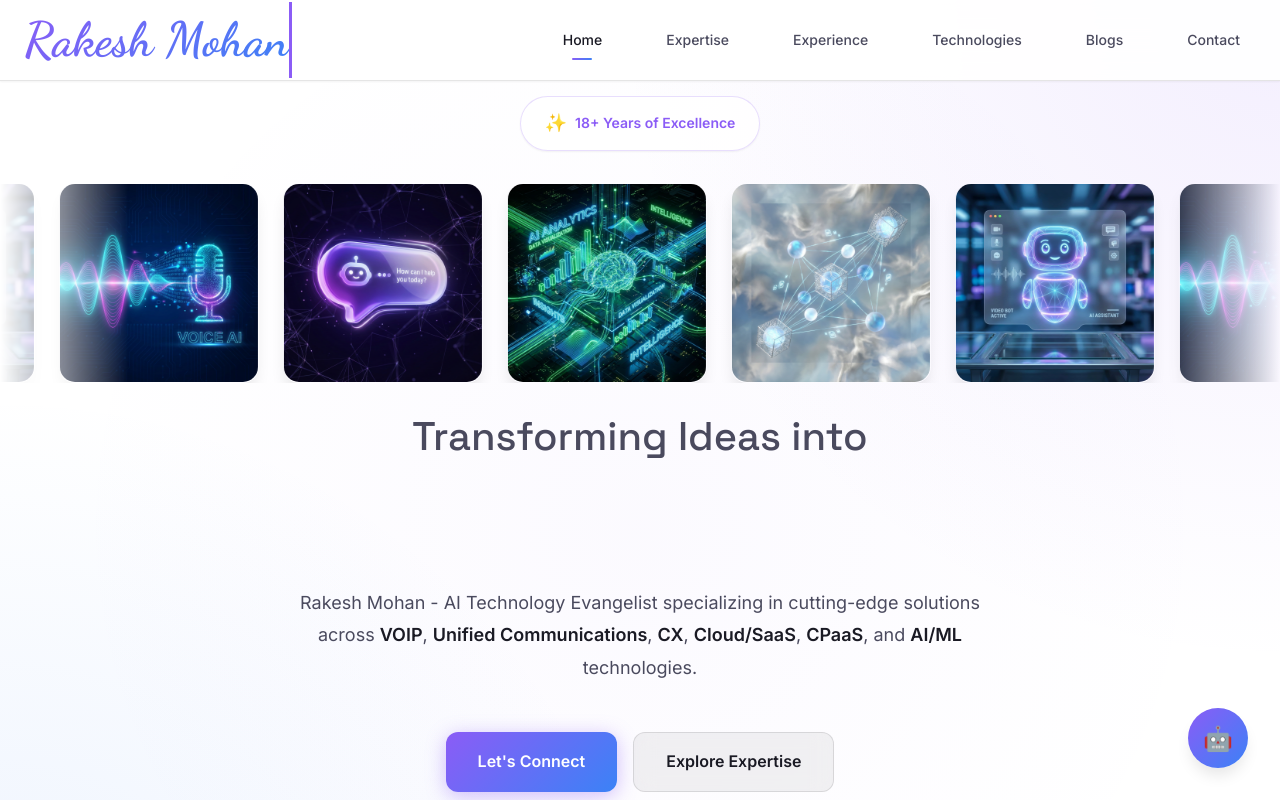
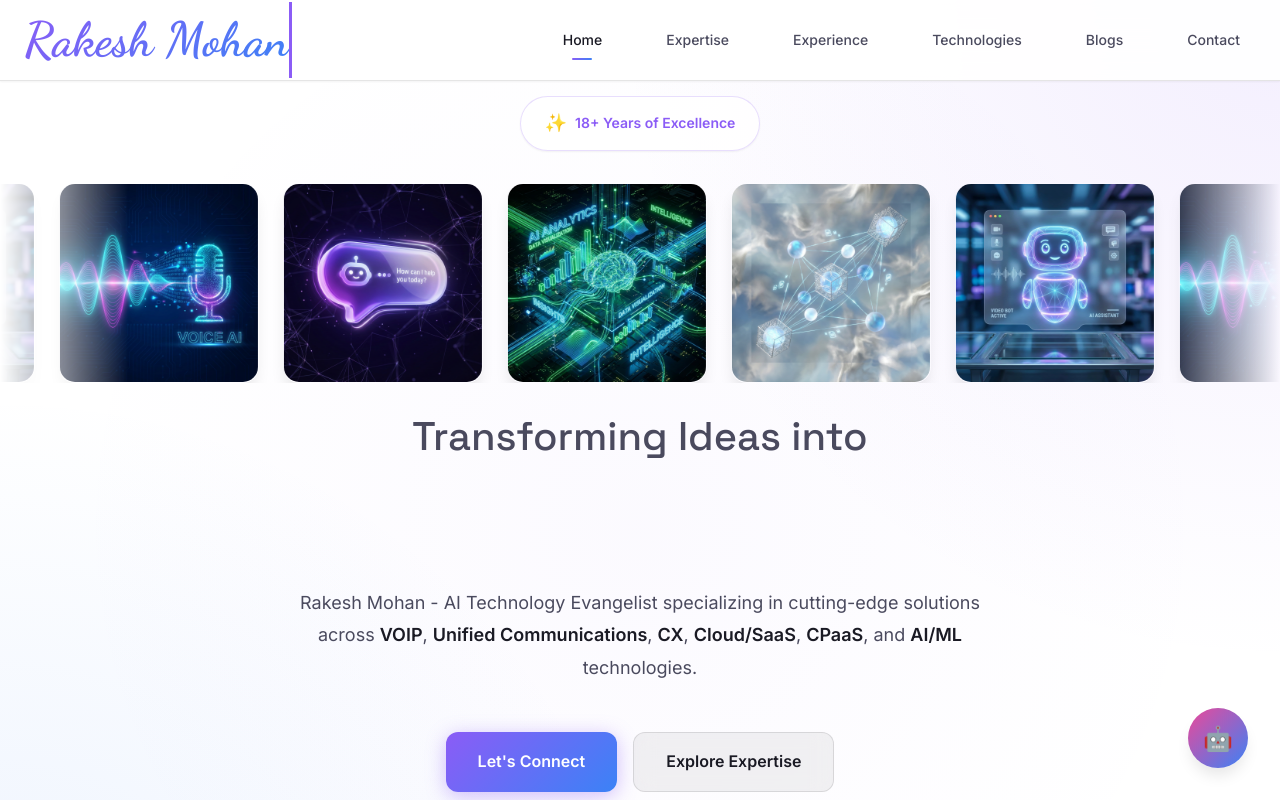
Before and after one commit to rakzzm/Rakeshwebsite, a Next.js app: page / in a window 1280 px wide. Shown: the top 800 px of the page. Built offline with nearby package versions, Linux system fonts and the light colour scheme.

Commit message:
style: update chat bot icon to pink-blue gradient theme

```diff
--- a/src/components/VideoBot/VideoBot.module.css
+++ b/src/components/VideoBot/VideoBot.module.css
@@ -14,7 +14,7 @@
   height: 60px;
   border-radius: 50%;
   border: none;
-  background: var(--gradient-primary);
+  background: linear-gradient(135deg, #ec4899 0%, #3b82f6 100%);
   color: white;
   font-size: 1.5rem;
   cursor: pointer;
```
